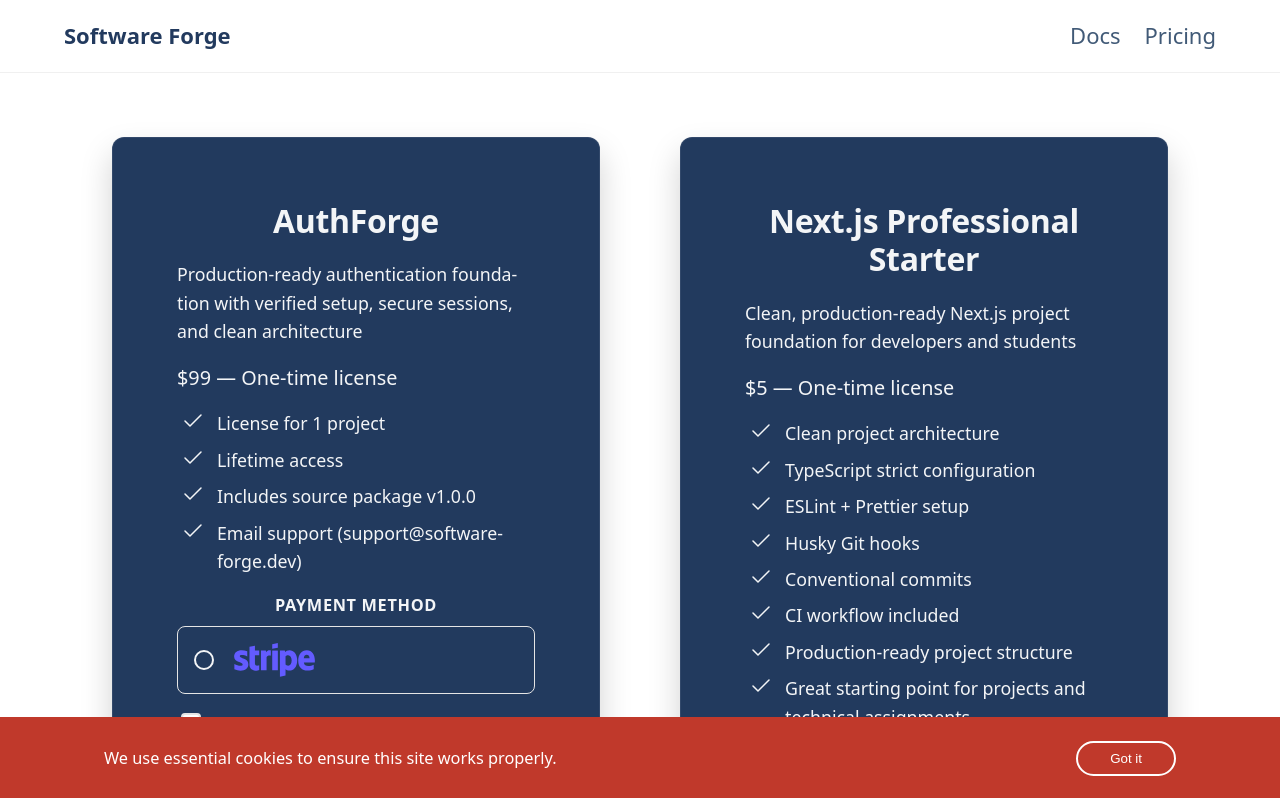
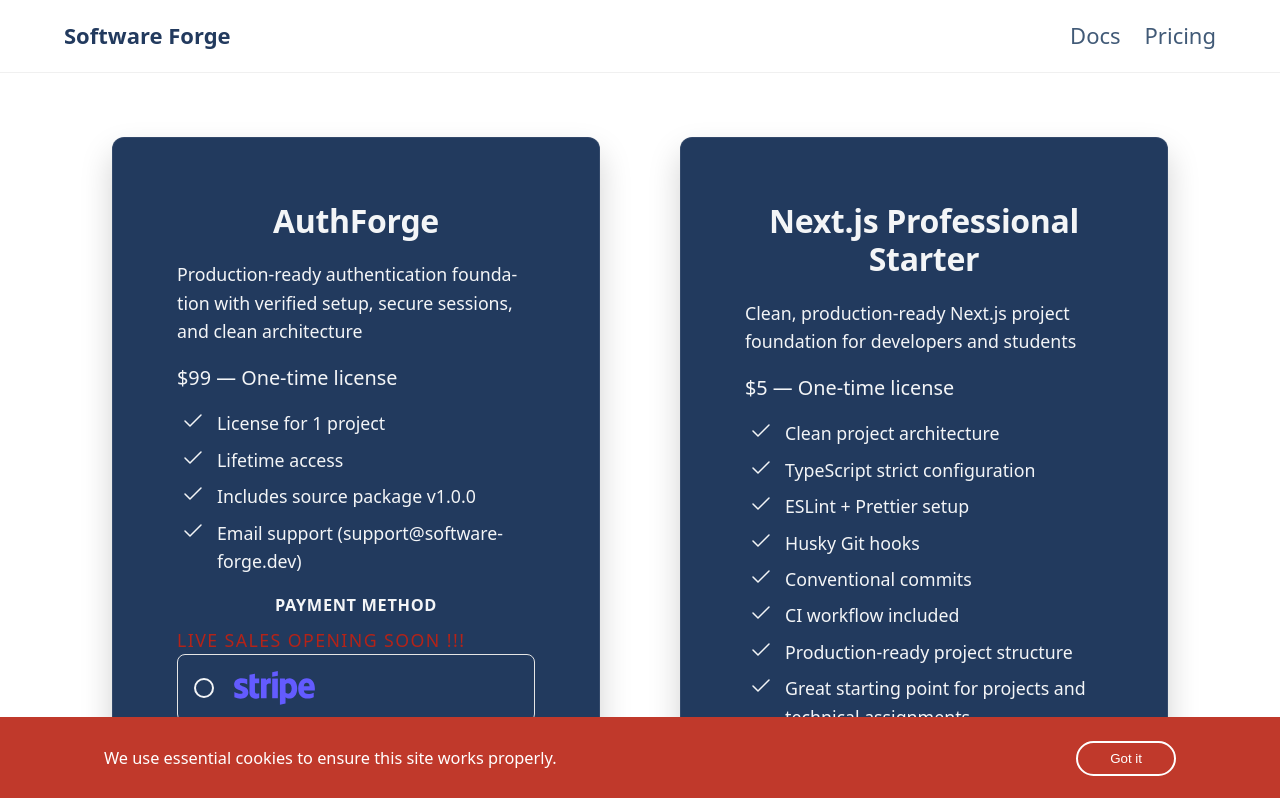
Before and after one commit to Grammeri/nextjs-landing, a Next.js app: page /pricing in a window 1280 px wide. Shown: the top 798 px of the page. Built offline with nearby package versions, Linux system fonts and the light colour scheme.

Commit message:
chore: add temporary sales notice to pricing card

```diff
--- a/src/shared/ui/pricing-card/PricingCard.tsx
+++ b/src/shared/ui/pricing-card/PricingCard.tsx
@@ -61,6 +61,12 @@ export function PricingCard({
             ))}
           </ul>
           {paymentTitle && <p className={`${styles.paymentTitle} paymentTitle`}>{paymentTitle}</p>}
+          <p
+            className={styles.salesNotice}
+            style={{ color: '#b42318', textTransform: 'uppercase', letterSpacing: '0.08em' }}
+          >
+            Live sales opening soon !!!
+          </p>
 
           <div
             className={paymentLayout === 'centered' ? styles.paymentCentered : styles.paymentFull}
```
